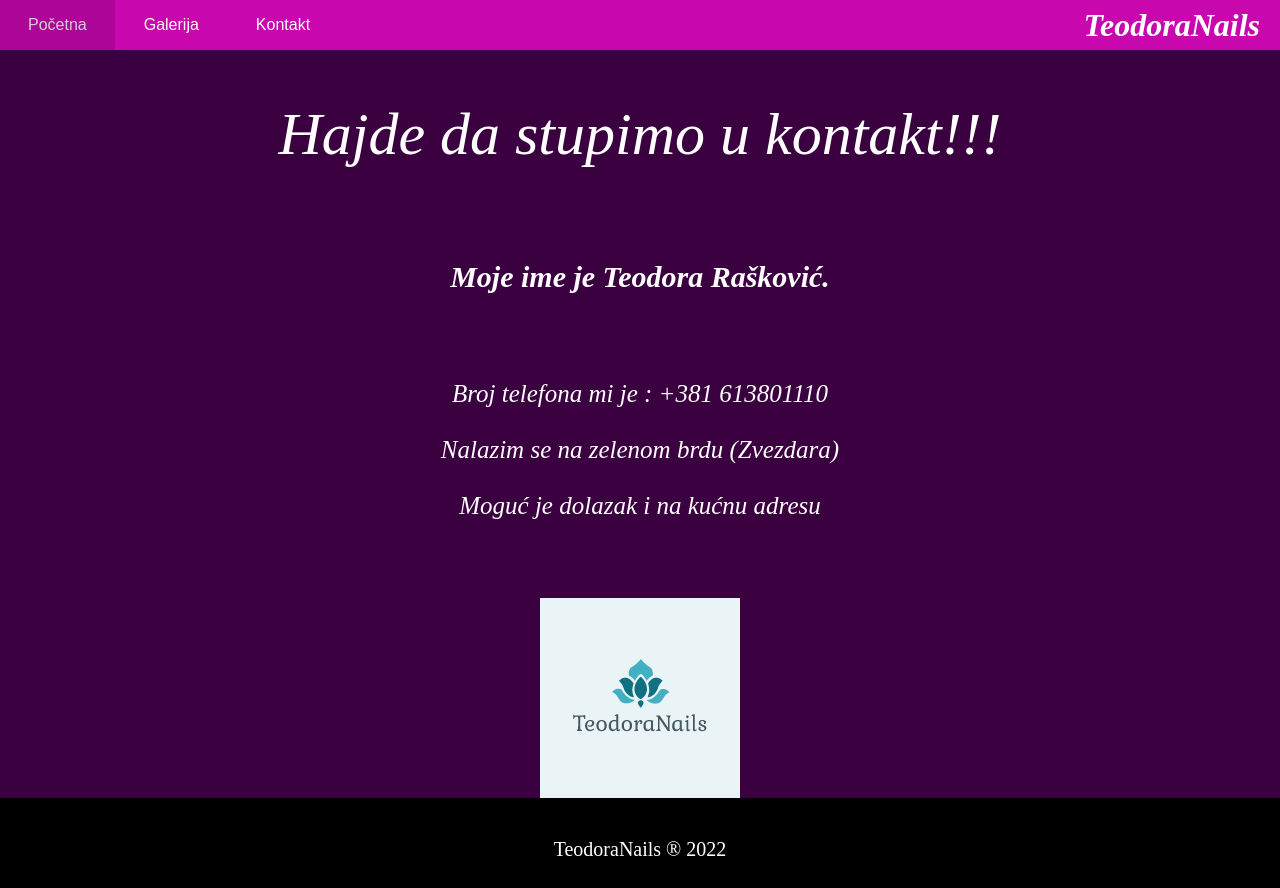
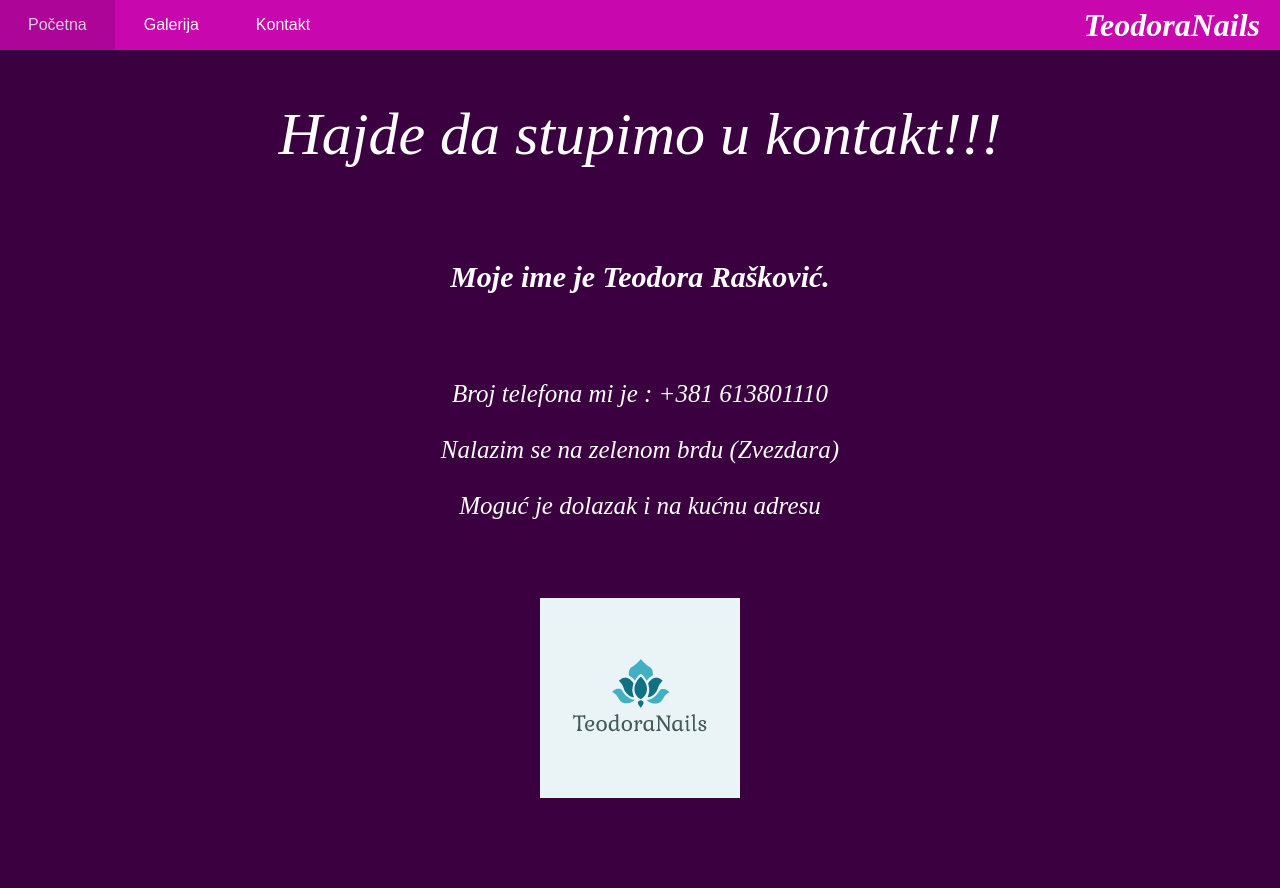
Before and after one commit to Andrija28/TeodoraNails, a plain HTML site: page kontakt.html in a window 1280 px wide. After the commit the page ends 800 px from the top, so only its background shows below. Drawn offline with Linux system fonts and the light colour scheme.

Commit message:
Update kontakt.html

```diff
--- a/kontakt.html
+++ b/kontakt.html
@@ -27,9 +27,6 @@
         <img src="img/logo.png" alt="logo">
 
     </div>
-    <div class="futer">
-        <p>TeodoraNails &reg; 2022 </p>
 
-    </div>
 </body>
 </html>
```
